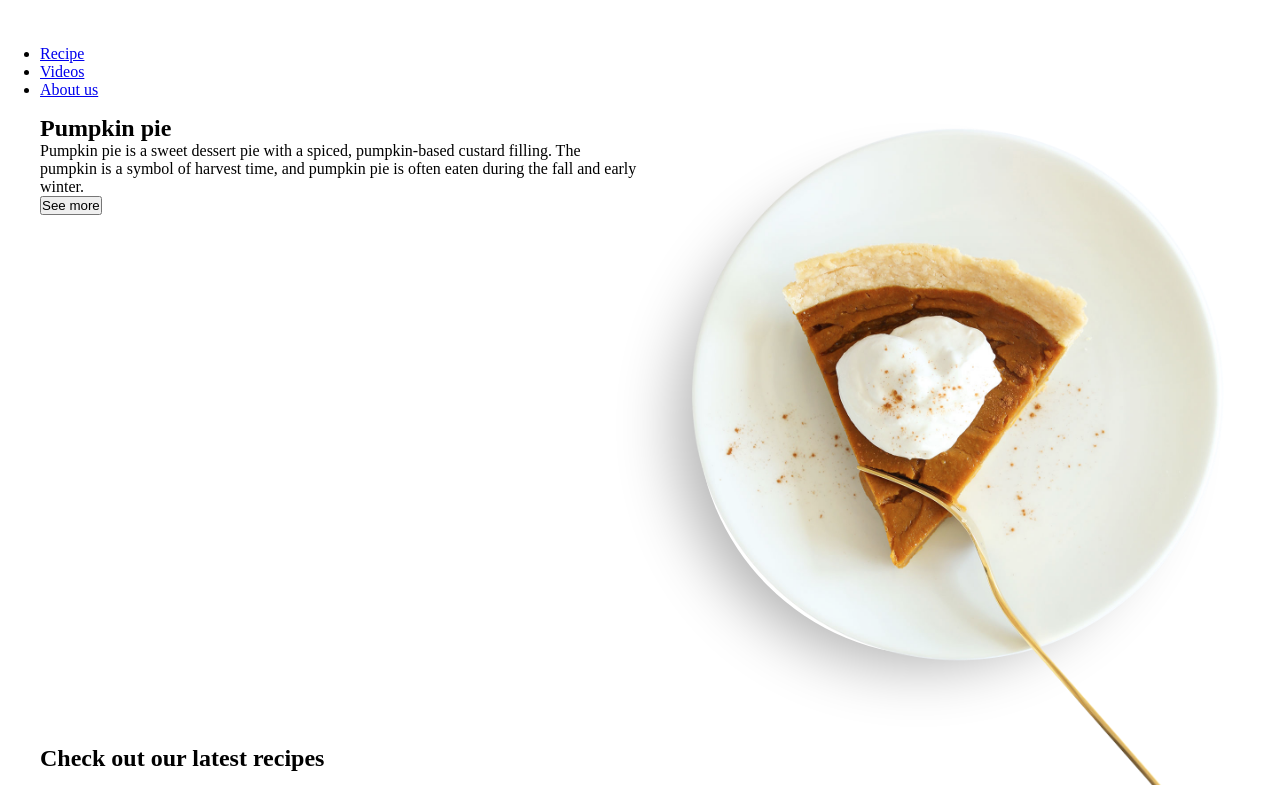
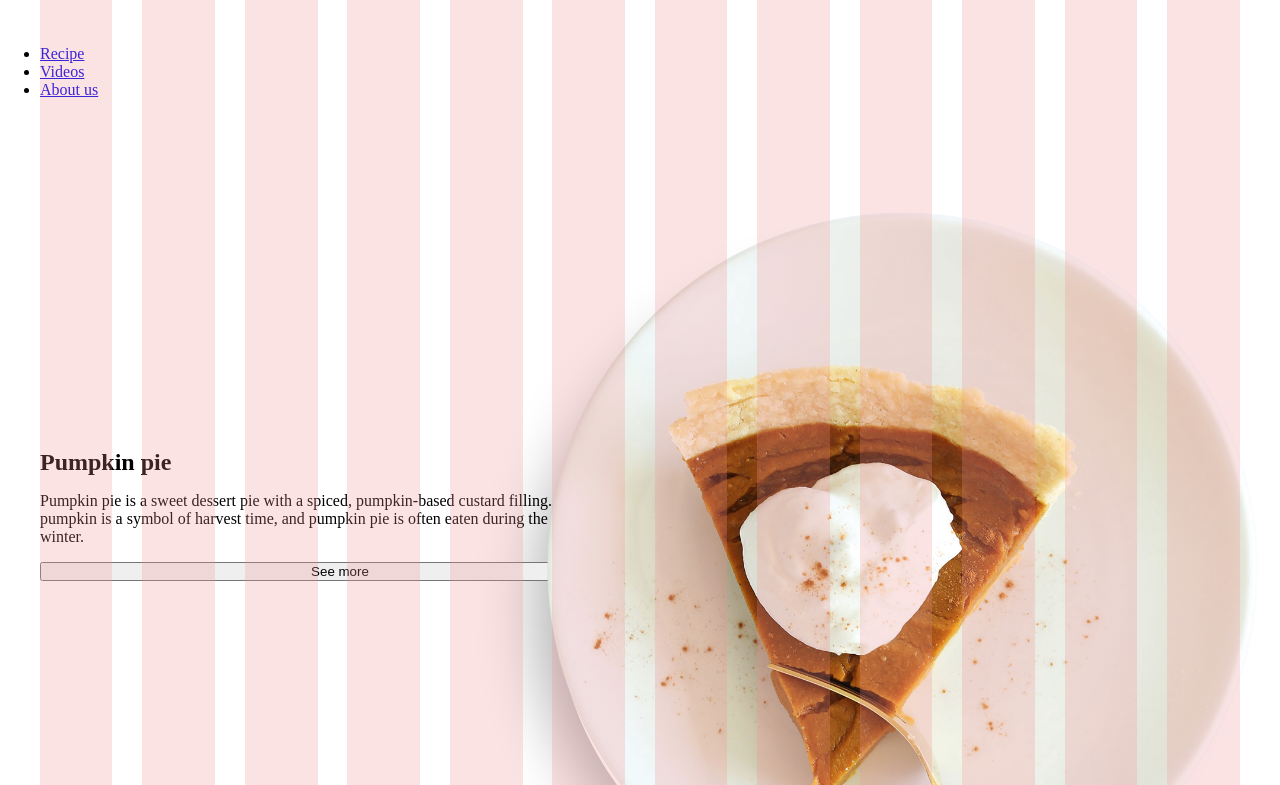
Before and after one commit to EidurK/hop1-vef1, a website: page index.html in a window 1280 px wide. Shown: the top 785 px of the page. Drawn offline with Linux system fonts and the light colour scheme.

Commit message:
Hero-section

```diff
--- a/index.html
+++ b/index.html
@@ -19,15 +19,15 @@
         </nav>
         <main class="wrapper-main">
           <section class="hero-section">
-            <div class="fixed-wrapper">
             <div class="text">
               <h1>Pumpkin pie</h1>
               <p>Pumpkin pie is a sweet dessert pie with a spiced, pumpkin-based custard filling. The pumpkin is a symbol of harvest time, and pumpkin pie is often eaten during the fall and early winter.</p>
               <button type="button">See more</button>
             </div>
             <div class="background-image">
+              <div class="group">
                 <div class="shadow-circle"></div>
-                  <img src="myndir/PumpkinPie.png" alt=""></img>
+                <img src="myndir/PumpkinPie.png" alt="">
               </div>
             </div>
 
@@ -61,7 +61,6 @@
               </div>
               <div class="image">
                 <img src="myndir/Magazine.png" alt="">
-
               </div>
             </div>
           </section>
--- a/styles.scss
+++ b/styles.scss
@@ -2,7 +2,7 @@
 @import './styles/config';
 @import './styles/global';
 @import './styles/sections';
-//@import './styles/grid';
+@import './styles/grid';
 @import './styles/reset';
 @import './styles/wrapper';
 @import './styles/Hero';
--- a/styles/Content-section.scss
+++ b/styles/Content-section.scss
@@ -2,7 +2,6 @@
 .content-section {
   display: grid;
   grid-template-columns: inherit;
-  background-color: var(--background-secondary);
 }
 
 .content-section>.content{
@@ -12,3 +11,10 @@
   justify-content: space-between;
   gap: var(--spacing);
 }
+
+.content-section >.background{
+  position: absolute;
+  height: inherit;
+  width: 100%;
+  background-color: var(--background-secondary);
+}
--- a/styles/Hero.scss
+++ b/styles/Hero.scss
@@ -1,12 +1,14 @@
-.hero-section {
-  justify-content: space-between;
+.hero-section{
   width: 100%;
-  height: 600px;
+  height: 800px;
+}
 
-
+.hero-section>.text{
+  height:100%;
+  width: 50%;
+  display: flex;
+  flex-direction: column;
+  align-content: center;
+  justify-content: center;
+  gap: var(--spacing);
 }
-.hero-section>.fixed-wrapper{
-  display: flex;
-  justify-content: space-between;
-  height: inherit;
-}
--- a/styles/background-image.scss
+++ b/styles/background-image.scss
@@ -1,14 +1,24 @@
 .background-image{
+  position: absolute;
+  display: flex;
+  align-items: center;
+  justify-content:flex-end;
+  height: inherit;
+  overflow: hidden;
+}
+.background-image > .group{
   position: relative;
+  top: 10%;
   display: flex;
   align-items: center;
   justify-content:center;
-  width: 100%;
+
+  width: 65%;
 }
-.background-image >.shadow-circle {
+
+.background-image .shadow-circle {
   position: absolute;
   display: flex;
-
 
   align-items: center;
   justify-content: center;
```
Also changed, not shown: style.css, 2 other files. Lines whose indentation alone changed are shown as unchanged.
